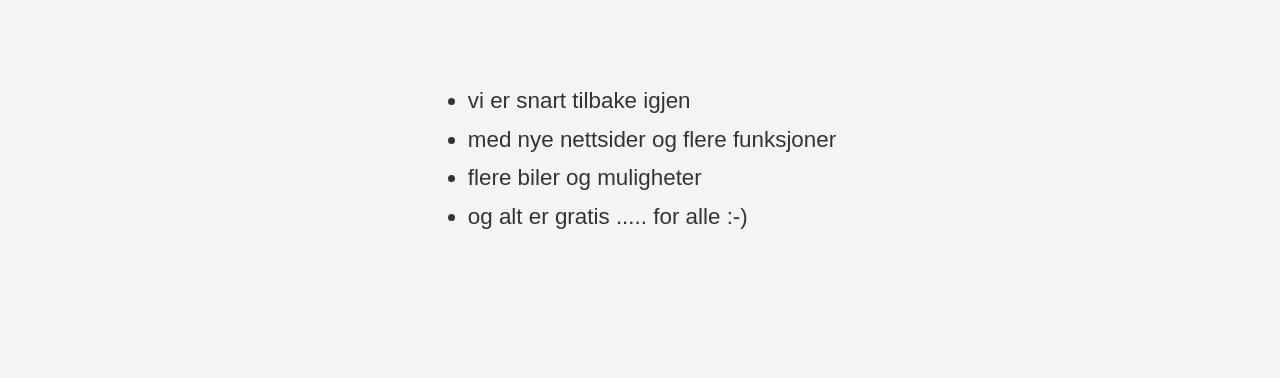
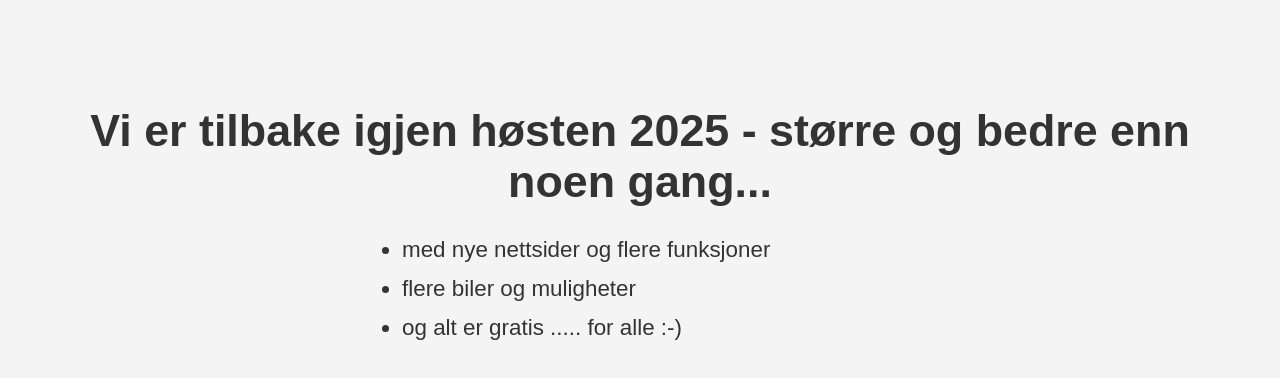
Before and after one commit to Transfercar4u/returbil.no, a plain HTML site: page index.html in a window 1280 px wide. Shown: the part 268-646 px from the top of the page. Drawn offline with Linux system fonts and the light colour scheme.

Commit message:
Update index.html

```diff
--- a/index.html
+++ b/index.html
@@ -79,8 +79,10 @@
   </div>
 
   <div class="message">
+  <H1>
+  Vi er tilbake igjen høsten 2025 - større og bedre enn noen gang...
+  </H1>
     <ul>
-      <li>vi er snart tilbake igjen</li>
       <li>med nye nettsider og flere funksjoner</li>
       <li>flere biler og muligheter</li>
       <li>og alt er gratis ..... for alle :-)</li>
```
